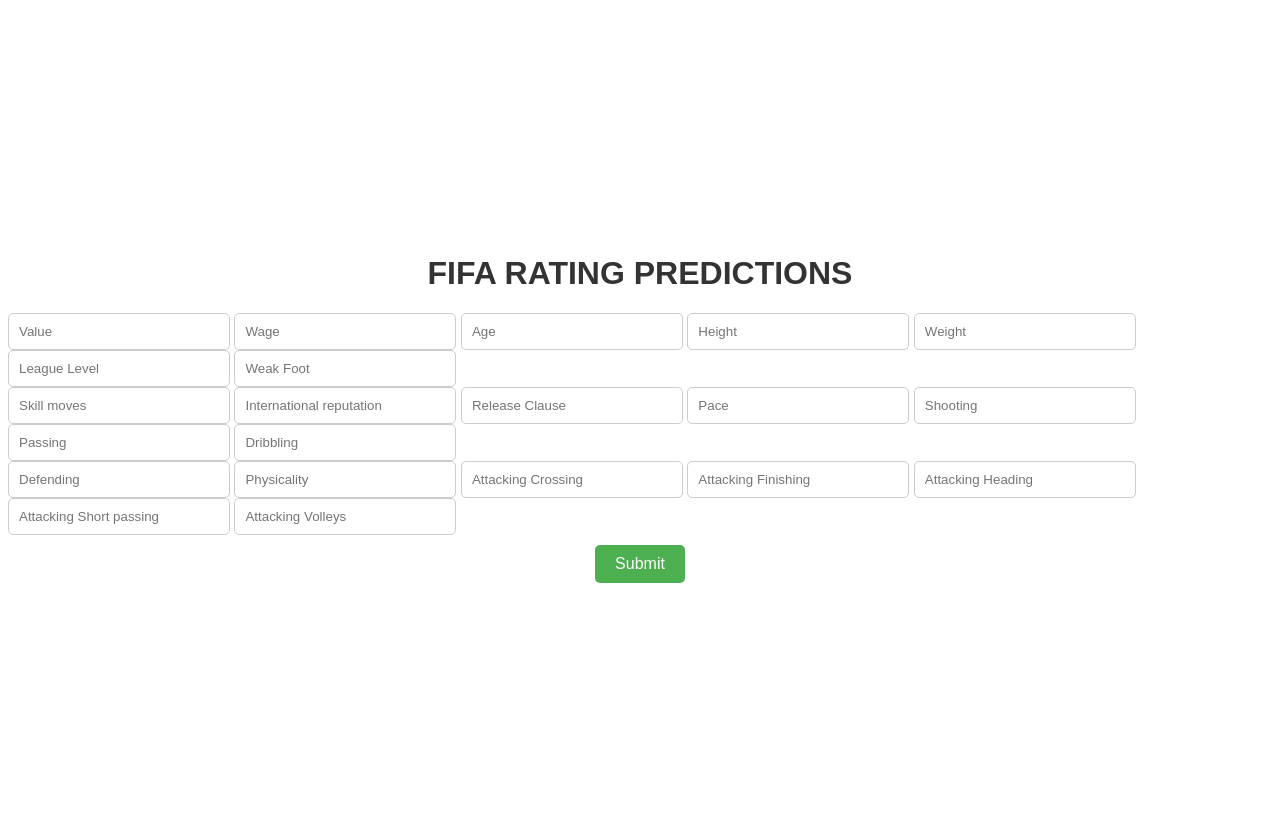
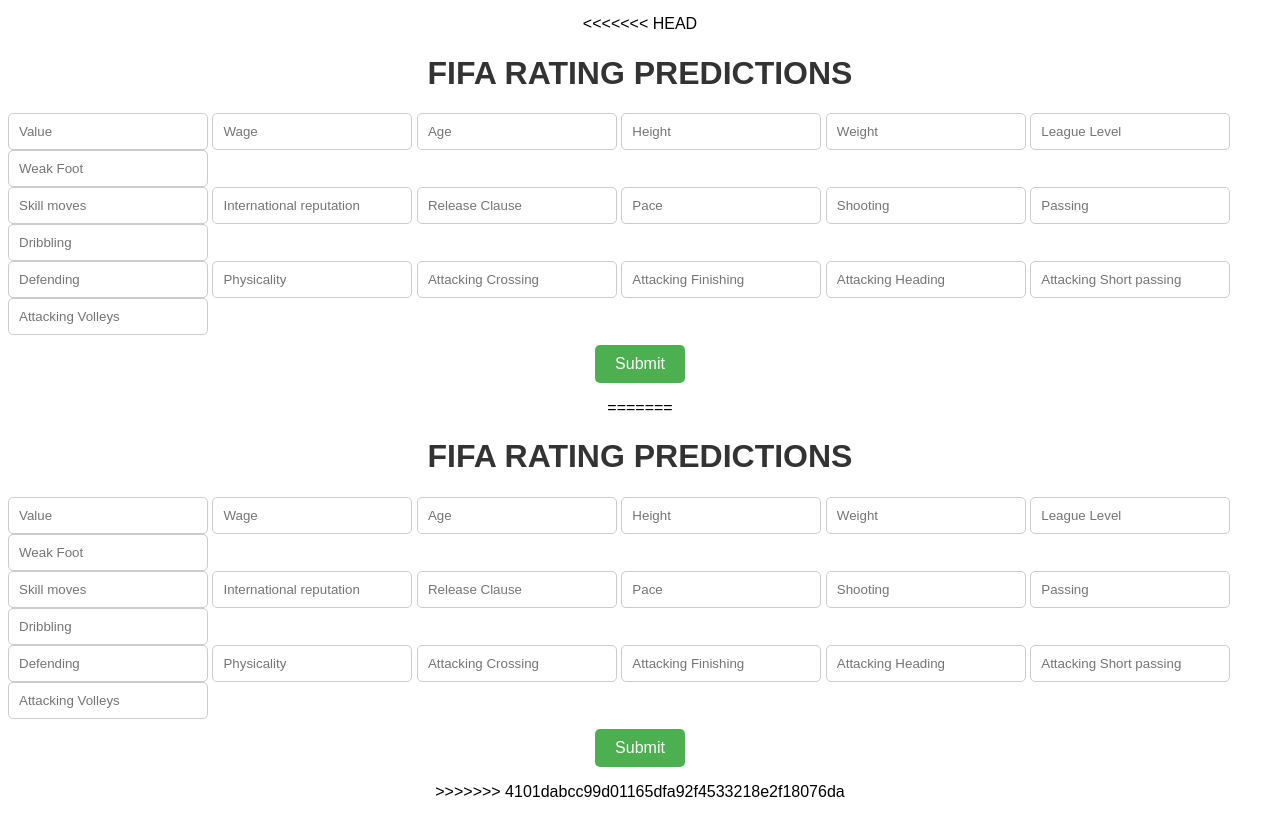
Before and after one commit to Daemon403/Group25_SportsPrediction, a Python web app: template templates/index.html in a window 1280 px wide. Run offline with Jinja, Linux system fonts and the light colour scheme; the template is opened without the code that fills it, so the values that code supplies are empty.

Commit message:
Add files via upload

```diff
--- a/templates/index.html
+++ b/templates/index.html
@@ -1,3 +1,4 @@
+<<<<<<< HEAD
 <!DOCTYPE html>
 <html lang="en">
 <head>
@@ -84,3 +85,91 @@
     </form>
 </body>
 </html>
+=======
+<!DOCTYPE html>
+<html lang="en">
+<head>
+    <meta charset="UTF-8">
+    <meta name="viewport" content="width=device-width, initial-scale=1.0">
+    <title>FIFA RATING PREDICTIONS</title>
+    <style>
+        body {
+            font-family: Arial, sans-serif;
+            display: flex;
+            justify-content: center;
+            align-items: center;
+            height: 100vh;
+            flex-direction: column;
+        }
+
+        form {
+            display: flex;
+            flex-direction: column;
+            align-items: center;
+            gap: 10px;
+        }
+
+        input[type="text"] {
+            padding: 10px;
+            border-radius: 5px;
+            border: 1px solid #ccc;
+            width: 200px;
+        }
+
+        input[type="submit"] {
+            padding: 10px 20px;
+            border-radius: 5px;
+            border: none;
+            background-color: #4CAF50;
+            color: white;
+            font-size: 16px;
+            cursor: pointer;
+        }
+
+        input[type="submit"]:hover {
+            background-color: #45a049;
+        }
+
+        h1 {
+            color: #333;
+            text-align: center;
+        }
+    </style>
+</head>
+<body>
+    <h1>FIFA RATING PREDICTIONS</h1>
+    <form action="/sub" method="POST">
+        <div style="align-content: center;">
+            <div>
+                <input type="text" name="Value" placeholder="Value">
+                <input type="text" name="Wage" placeholder="Wage">
+                <input type="text" name="Age" placeholder="Age">
+                <input type="text" name="Height" placeholder="Height">
+                <input type="text" name="Weight" placeholder="Weight">
+                <input type="text" name="League Level" placeholder="League Level">
+                <input type="text" name="Weak Foot" placeholder="Weak Foot">
+            </div>
+            <div>
+                <input type="text" name="Skill moves" placeholder="Skill moves">
+                <input type="text" name="International reputation" placeholder="International reputation">
+                <input type="text" name="Release Clause" placeholder="Release Clause">
+                <input type="text" name="Pace" placeholder="Pace">
+                <input type="text" name="Shooting" placeholder="Shooting">
+                <input type="text" name="Passing" placeholder="Passing">
+                <input type="text" name="Dribbling" placeholder="Dribbling">
+            </div>
+            <div>
+                <input type="text" name="Defending" placeholder="Defending">
+                <input type="text" name="Physicality" placeholder="Physicality">
+                <input type="text" name="Attacking Crossing" placeholder="Attacking Crossing">
+                <input type="text" name="Attacking Finishing" placeholder="Attacking Finishing">
+                <input type="text" name="Attacking Heading" placeholder="Attacking Heading">
+                <input type="text" name="Attacking Short passing" placeholder="Attacking Short passing">
+                <input type="text" name="Attacking Volleys" placeholder="Attacking Volleys">
+            </div>
+        </div>
+        <input type="submit" value="Submit">
+    </form>
+</body>
+</html>
+>>>>>>> 4101dabcc99d01165dfa92f4533218e2f18076da
```
Also changed, not shown: app.py (+30 -0 lines), requirements.txt (+9 -0 lines), templates/sub.html (+29 -0 lines).
